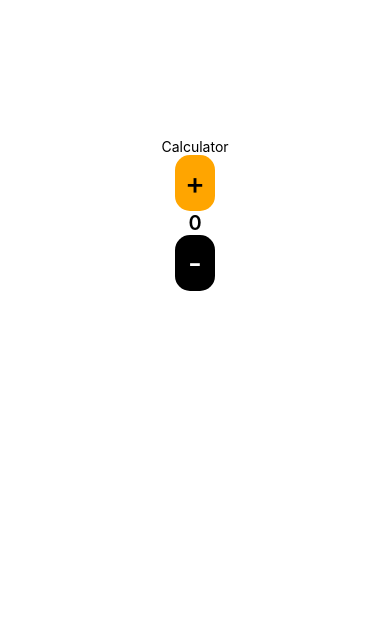
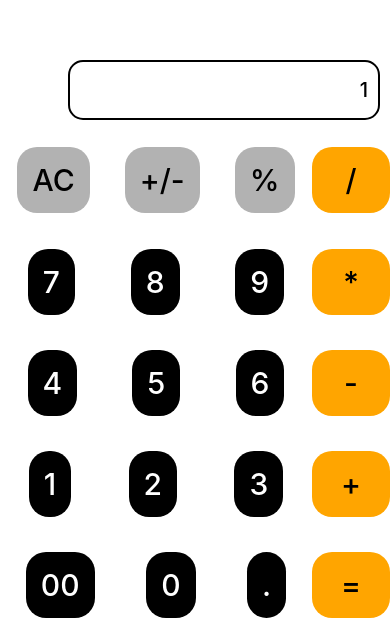
Before and after one commit to BeatrizGuadalupeDiaz/Calculator, a React Native app: screen / in a window 390 px wide. Shown: the part 208-844 px from the top of the page. Built offline with nearby package versions, Linux system fonts and the light colour scheme.

Commit message:
The design of the calculator view was made,pending making the buttons work with the display

```diff
--- a/App.tsx
+++ b/App.tsx
@@ -1,33 +1,112 @@
 import React from "react";
-import { StyleSheet, Text, TouchableOpacity, View } from "react-native";
-import { Btn } from "./src/components";
+import { SafeAreaView, StyleSheet, View } from "react-native";
+import { Btn, Display } from "./src/components";
 
 const SET_VALUE = 1;
 const MINIMUM_VALUE = 0;
 
 export default function App() {
+  const STYLE_01 = styles.buttonSet1;
+  const STYLE_02 = styles.buttonSet2;
+  const ONE = 1;
   const [counter, setCounter] = React.useState(0);
 
-  //functions
-  const Increment = () => {
-    setCounter(counter + SET_VALUE);
-  };
-  const Decrement = () => {
-    if (counter <= MINIMUM_VALUE) {
-      return;
-    }
-    setCounter(counter - SET_VALUE);
+  const ButtonSet = ({ typeBtn, sign, flexDirec }: any) => {
+    return (
+      <View style={flexDirec}>
+        {flexDirec === STYLE_02 ? (
+          <>
+            <Btn
+              text={sign[0]}
+              onPress={() => console.log(sign[0])}
+              type={typeBtn}
+            />
+            <Btn
+              text={sign[1]}
+              onPress={() => console.log(sign[1])}
+              type={typeBtn}
+            />
+            <Btn
+              text={sign[2]}
+              onPress={() => console.log(sign[2])}
+              type={typeBtn}
+            />
+            <Btn
+              text={sign[3]}
+              onPress={() => console.log(sign[3])}
+              type={typeBtn}
+            />
+            <Btn
+              text={sign[4]}
+              onPress={() => console.log(sign[4])}
+              type={typeBtn}
+            />
+          </>
+        ) : (
+          <>
+            <Btn
+              text={sign[0]}
+              onPress={() => console.log(sign[0])}
+              type={typeBtn}
+            />
+            <Btn
+              text={sign[1]}
+              onPress={() => console.log(sign[1])}
+              type={typeBtn}
+            />
+            <Btn
+              text={sign[2]}
+              onPress={() => console.log(sign[2])}
+              type={typeBtn}
+            />
+          </>
+        )}
+      </View>
+    );
   };
 
   return (
-    <View style={styles.container}>
-      <Text>Calculator</Text>
-      <View>
-        <Btn text="+" onPress={Increment} type="secondary" />
-        <Text style={styles.text}>{counter}</Text>
-        <Btn text="-" onPress={Decrement} type="primary" />
+    <SafeAreaView style={styles.container}>
+      <View style={styles.diplayConteiner}>
+        <Display value={ONE} />
       </View>
-    </View>
+      <View style={styles.bntsConteiner}>
+        <View style={{ flex: 0.8 }}>
+          <ButtonSet
+            typeBtn={"tertiary"}
+            sign={["AC", "+/-", "%"]}
+            flexDirec={STYLE_01}
+          />
+          <ButtonSet
+            typeBtn={"primary"}
+            sign={[7, 8, 9]}
+            flexDirec={STYLE_01}
+          />
+          <ButtonSet
+            typeBtn={"primary"}
+            sign={[4, 5, 6]}
+            flexDirec={STYLE_01}
+          />
+          <ButtonSet
+            typeBtn={"primary"}
+            sign={[ONE, 2, 3]}
+            flexDirec={STYLE_01}
+          />
+          <ButtonSet
+            typeBtn={"primary"}
+            sign={["00", 0, "."]}
+            flexDirec={STYLE_01}
+          />
+        </View>
+        <View style={{ flex: 0.2 }}>
+          <ButtonSet
+            typeBtn={"secondary"}
+            sign={["/", "*", "-", "+", "="]}
+            flexDirec={STYLE_02}
+          />
+        </View>
+      </View>
+    </SafeAreaView>
   );
 }
 
@@ -35,18 +114,23 @@ const styles = StyleSheet.create({
   container: {
     flex: 1,
     backgroundColor: "#fff",
-    alignItems: "center",
-    justifyContent: "center",
   },
-  btn: {
-    width: 40,
-    height: 30,
-    backgroundColor: "lightblue",
-    justifyContent: "center",
+  diplayConteiner: {
+    flex: 0.4,
+    alignItems: "flex-end",
+    justifyContent: "flex-end",
   },
-  text: {
-    fontSize: 20,
-    textAlign: "center",
-    fontWeight: "600",
+  bntsConteiner: {
+    flex: 0.6,
+    flexDirection: "row",
+  },
+  buttonSet1: {
+    flex: 1,
+    flexDirection: "row",
+    justifyContent: "space-around",
+  },
+  buttonSet2: {
+    flex: 1,
+    justifyContent: "space-around",
   },
 });
--- a/src/components/btns/styles.js
+++ b/src/components/btns/styles.js
@@ -12,6 +12,9 @@ export const textStyles = StyleSheet.create({
   secondary: {
     color: "black",
   },
+  tertiary:{
+    color: "black",
+  }
 });
 
 export const btnStyles = StyleSheet.create({
@@ -20,8 +23,8 @@ export const btnStyles = StyleSheet.create({
     width: "100%",
     justifyContent: "center",
     alignItems: "center",
-    padding: 10,
-    borderRadius: 15,
+    padding: 15,
+    borderRadius: 20,
   },
   primary: {
     backgroundColor: "black",
@@ -29,4 +32,7 @@ export const btnStyles = StyleSheet.create({
   secondary: {
     backgroundColor: "orange",
   },
+  tertiary:{
+    backgroundColor: '#B2B2B2'
+  }
 });
--- a/src/components/btns/type.ts
+++ b/src/components/btns/type.ts
@@ -9,4 +9,4 @@ export interface PropsBtn {
     isLoading?: boolean
 }
 
-export type btnType = 'primary' | 'secondary'
+export type btnType = 'primary' | 'secondary' | 'tertiary'
--- /dev/null
+++ b/src/components/display/index.tsx
@@ -0,0 +1,13 @@
+import React from 'react'
+import { View, Text } from 'react-native'
+import { styles } from './style'
+
+const Display = ({value}:any) => {
+  return (
+    <View style={styles.container}>
+      <Text style={styles.text}>{value}</Text>
+    </View>
+  )
+}
+
+export default Display
--- /dev/null
+++ b/src/components/display/style.js
@@ -0,0 +1,21 @@
+import { StyleSheet } from "react-native";
+
+export const styles = StyleSheet.create({
+    container:{
+        width: '80%',
+        height: 60,
+        borderWidth: 2,
+        borderColor: 'black',
+        backgroundColor: 'white',
+        borderRadius: 15,
+        padding:10,
+        margin: 10,
+        justifyContent: 'center',
+        alignItems:'flex-end'
+    },
+    text:{
+        fontSize:20,
+        fontWeight: "500",
+        color: 'black'
+    }
+})
--- a/src/components/index.js
+++ b/src/components/index.js
@@ -1 +1,2 @@
 export {default as Btn} from './btns'
+export {default as Display} from './display'
```
Also changed, not shown: src/utils/basicOperations.ts (added, +28 -0 lines), src/components/display/type.ts (added).
